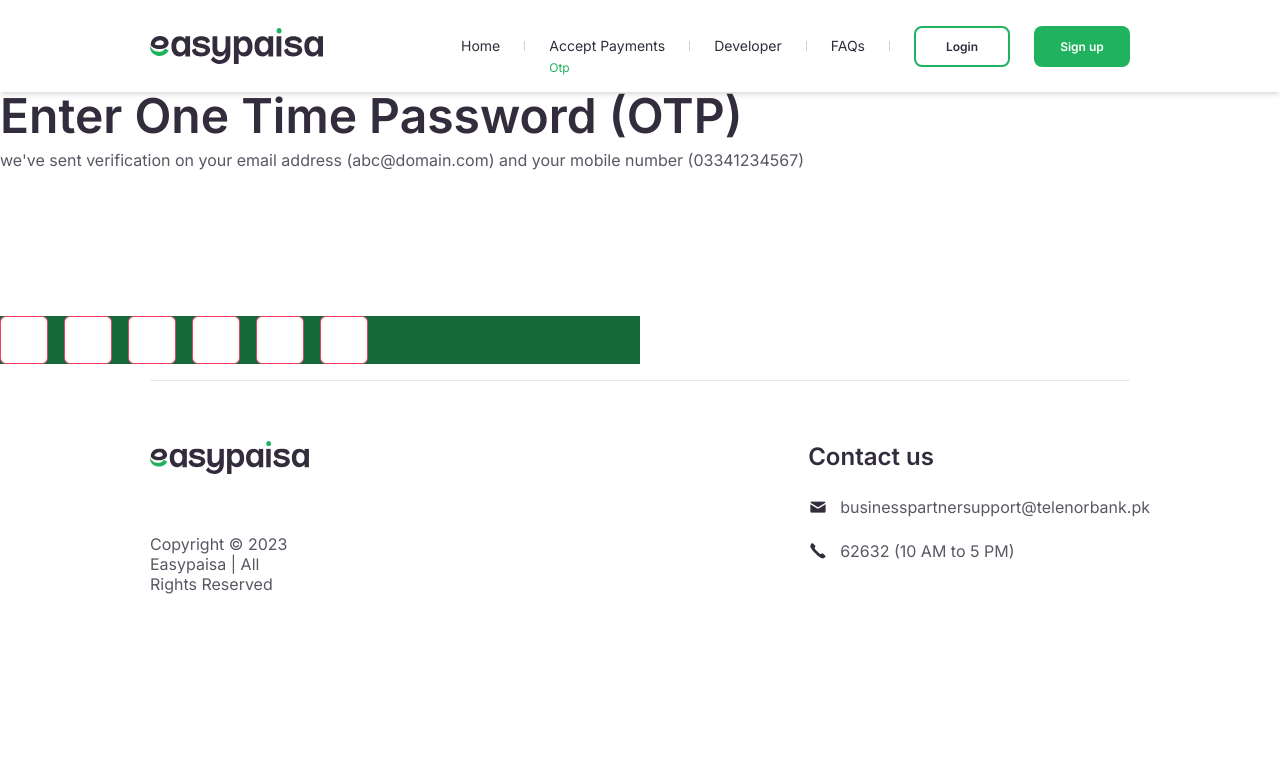
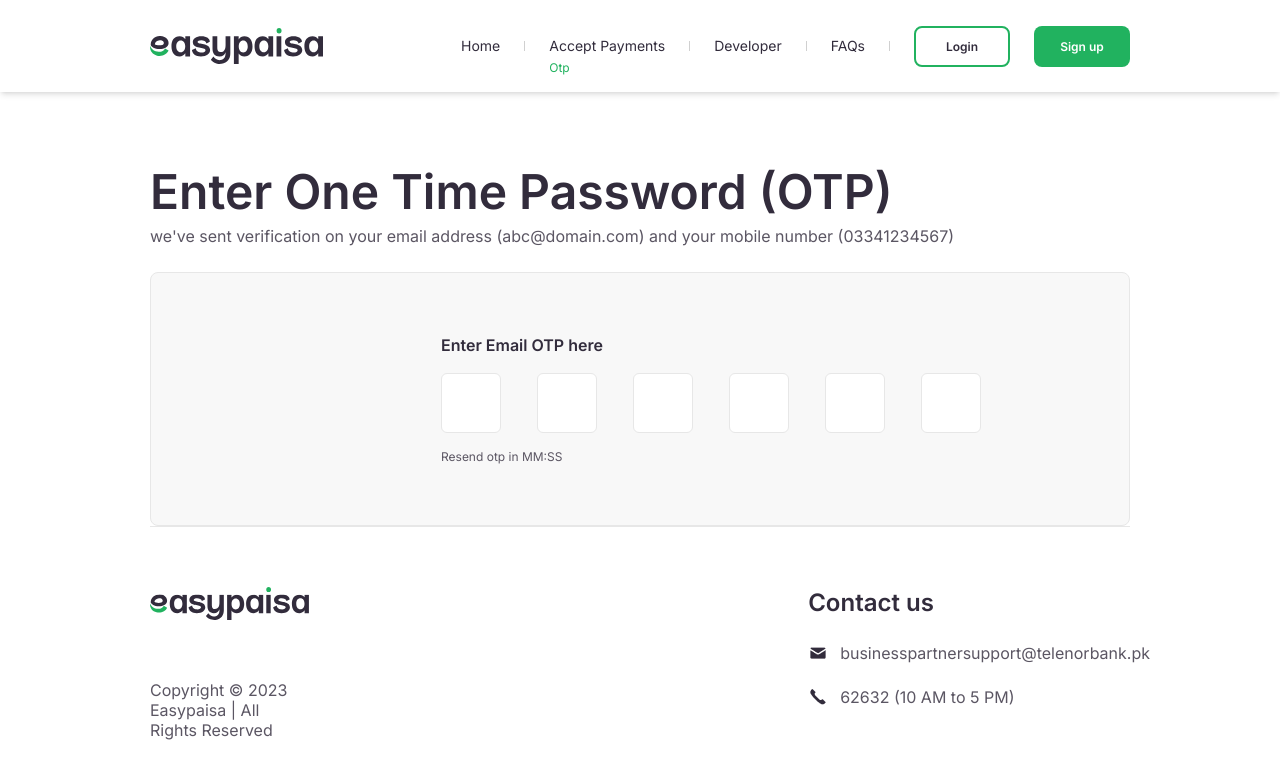
Before and after one commit to mominhyatkhandev/ops-2-frontend, a Next.js app: page /otp in a window 1280 px wide. Shown: the top 778 px of the page. Built offline with nearby package versions, Linux system fonts and the light colour scheme.

Commit message:
otp+checkbox+wrapper

```diff
--- a/src/app/login/page.tsx
+++ b/src/app/login/page.tsx
@@ -1,7 +1,7 @@
 import React from 'react';
 import Image from 'next/image';
 import LoginBg from '@/assets/images/login-bg.jpg';
-import InputPrimary from '@/components/UI/Inputs/InputPrimary';
+import Input from '@/components/UI/Inputs/Input';
 import Button from '@/components/UI/Button/PrimaryButton';
 import Link from 'next/link';
 
@@ -21,19 +21,25 @@ const Login = () => {
             Login to your account
           </span>
           <div className="flex flex-col gap-6">
-            <InputPrimary
+            <Input
+              name={'username'}
               label="Username or email"
               type="kmska"
               className="knak"
-              hasImage={false}
+              error={'xyz'}
+              touched={false}
+              // hasImage={false}
               isDisabled={false}
             />
-            <InputPrimary
+            <Input
+              name={'password'}
               label="Password"
-              type="kmska"
+              type="password"
               className="knak"
-              hasImage={false}
+              // hasImage={false}
               isDisabled={false}
+              error={'xyz'}
+              touched={false}
             />
           </div>
           <div className="flex justify-center pt-8 pb-6">
--- a/src/app/otp/page.tsx
+++ b/src/app/otp/page.tsx
@@ -1,18 +1,22 @@
 import React from 'react';
 import SignUpHeader from '@/components/OTP/SignUpHeader';
 import OTP from '@/components/OTP/OTP';
+import WrapperComponent from '@/components/OTP/SignUpWrapper';
 
 const OtpInputWithValidation = () => {
   return (
-    <>
+    <div>
       <SignUpHeader
         label={'Enter One Time Password (OTP)'}
         description={
           "we've sent verification on your email address (abc@domain.com) and your mobile number (03341234567)"
         }
+        show={false}
       />
-      <OTP />
-    </>
+      <WrapperComponent>
+        <OTP />
+      </WrapperComponent>
+    </div>
   );
 };
 
--- a/src/components/OTP/OTP.tsx
+++ b/src/components/OTP/OTP.tsx
@@ -34,14 +34,12 @@ function OTP({ numberOfDigits = 6 }: { numberOfDigits?: number }) {
   }
 
   return (
-    <article className="w-1/2">
-      <p className="text-2xl font-medium text-white mt-12">
-        OTP Input With Validation
+    <article className="flex flex-col w-full gap-4">
+      <p className="text-base text-secondary-base font-semibold">
+        Enter Email OTP here
       </p>
 
-      <p className="text-base text-white mt-6 mb-4">One Time Password (OTP)</p>
-
-      <div className="bg-primary-700 flex items-center gap-4 text-lg text-danger-base">
+      <div className="flex w-max items-center gap-9 text-lg text-secondary-900">
         {otp.map((digit, index) => (
           <input
             key={index}
@@ -50,14 +48,21 @@ function OTP({ numberOfDigits = 6 }: { numberOfDigits?: number }) {
             onChange={e => handleChange(e.target.value, index)}
             onKeyUp={e => handleBackspaceAndEnter(e, index)}
             ref={ref => (otpBoxReference.current[index] = ref!)}
-            className={`border w-12 h-12 text-2xl text-blue p-3 rounded-md block bg-black focus:border-2 focus:outline-none appearance-none text-center`}
+            className={`border-[1px] border-border-light w-[60px] h-[60px] text-2xl text-blue p-3 rounded-md block bg-black focus:border-2 focus:outline-none appearance-none text-center`}
           />
         ))}
       </div>
+      {otpError ? (
+        <p
+          className={`text-lg text-white mt-4 ${otpError ? 'error-show' : ''}`}
+        >
+          {otpError}
+        </p>
+      ) : null}
 
-      <p className={`text-lg text-white mt-4 ${otpError ? 'error-show' : ''}`}>
-        {otpError}
-      </p>
+      <div className="text-xs font-normal text-secondary-600">
+        Resend otp in MM:SS
+      </div>
     </article>
   );
 }
--- a/src/components/OTP/SignUpHeader.tsx
+++ b/src/components/OTP/SignUpHeader.tsx
@@ -3,12 +3,22 @@ import React from 'react';
 interface SignUpHeaderProps {
   label: string;
   description?: string;
+  show: boolean;
 }
 
-function SignUpHeader({ label, description }: SignUpHeaderProps): JSX.Element {
+function SignUpHeader({
+  label,
+  description,
+  show
+}: SignUpHeaderProps): JSX.Element {
   return (
     <>
-      <div className="flex flex-col gap-2">
+      <div className="px-[150px]">
+        {show ? (
+          <div className="pt-[24px]">Sign Up / Personal information </div>
+        ) : null}
+        {show ? (
+          <div className="flex flex-col pt-[36px] pb-[24px] gap-2">
             <div className="flex w-full text-5xl font-semibold text-secondary-base">
               {label}
             </div>
@@ -16,6 +26,17 @@ function SignUpHeader({ label, description }: SignUpHeaderProps): JSX.Element {
               {description}
             </div>
           </div>
+        ) : (
+          <div className={`flex flex-col pt-[76px] pb-[24px] gap-2`}>
+            <div className="flex w-full text-5xl font-semibold text-secondary-base">
+              {label}
+            </div>
+            <div className="text-base font-normal text-secondary-600">
+              {description}
+            </div>
+          </div>
+        )}
+      </div>
     </>
   );
 }
--- a/src/components/OTP/SignUpWrapper.tsx
+++ b/src/components/OTP/SignUpWrapper.tsx
@@ -0,0 +1,18 @@
+import React, { ReactNode } from 'react';
+import PropTypes from 'prop-types';
+
+const WrapperComponent = ({ children }: { children: ReactNode }) => {
+  return (
+    <div className="px-[150px]">
+      <div className="border-[0.5px] rounded-lg border-border-light bg-screen-grey px-[290px] py-[60px]">
+        {children}
+      </div>
+    </div>
+  );
+};
+
+WrapperComponent.propTypes = {
+  children: PropTypes.node.isRequired
+};
+
+export default WrapperComponent;
```
Also changed, not shown: src/app/test/page.tsx (+1 -0 lines). Lines whose indentation alone changed are shown as unchanged.
